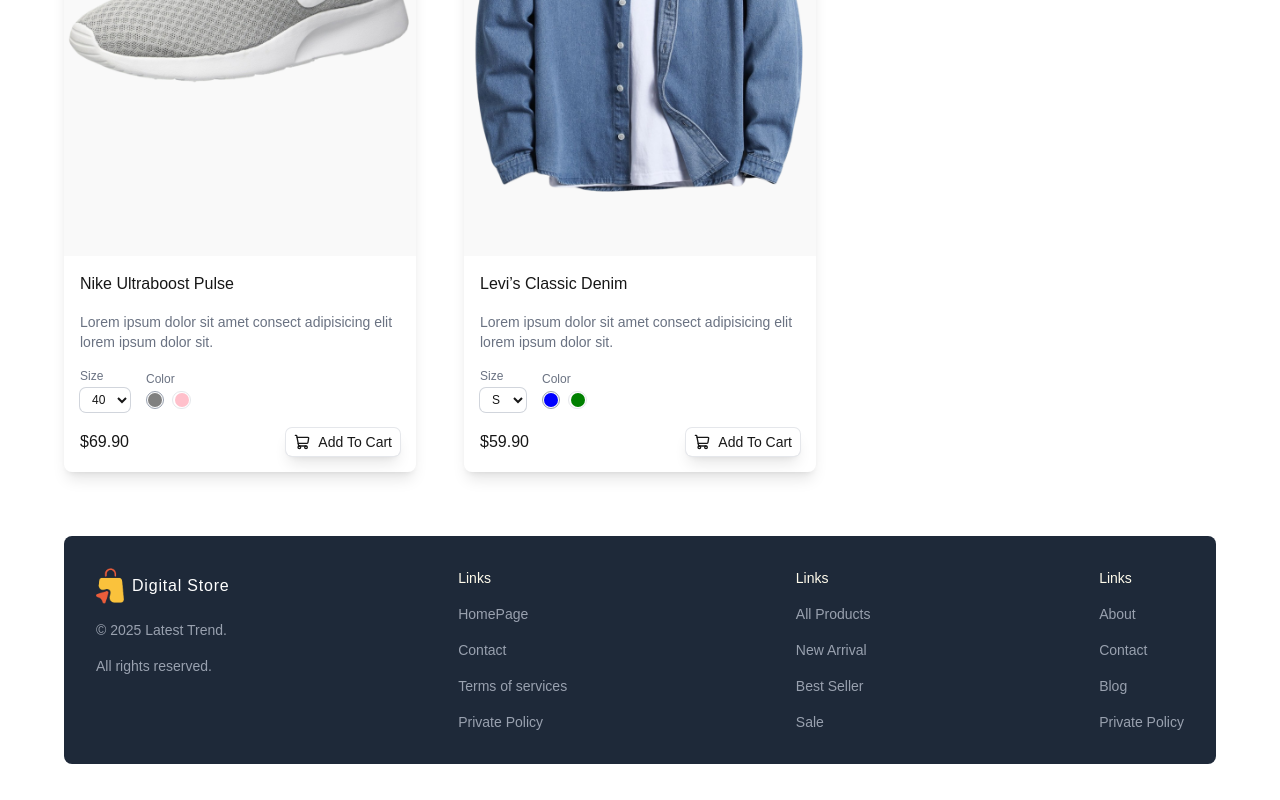
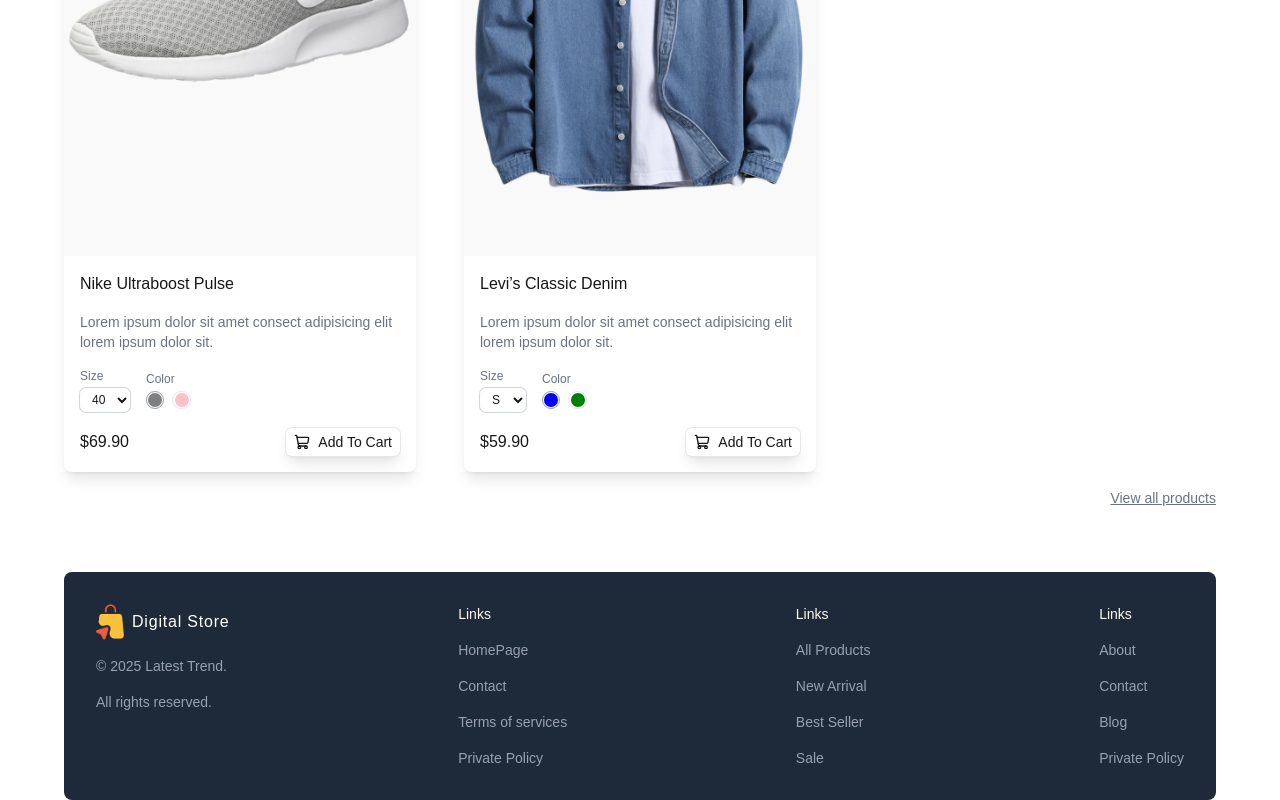
Before and after one commit to Rajal7777/Next-js-project1, a Next.js app in the folder client/: page / in a window 1280 px wide. Shown: the part 2413-3213 px from the top of the page. Before the commit the page ends 3177 px from the top, so only its background shows below. Built offline with nearby package versions, Linux system fonts and the light colour scheme.

Commit message:
get category from url using serachParams

```diff
--- a/client/src/app/page.tsx
+++ b/client/src/app/page.tsx
@@ -2,7 +2,9 @@ import ProductList from "@/components/ProductList";
 import Image from "next/image";
 
 
-export default function HomePage() {
+export default async function HomePage({searchParams}: {searchParams: Promise<{category: string }>}) {
+
+const category = (await searchParams).category
   return (
     <div>
       {/* aspect-3/1 ->  width-3 and height-1 of the width */}
@@ -10,7 +12,7 @@ export default function HomePage() {
         {/* using Image the parent container must have the position relative not static and must give the size while using the fill property */}
         <Image src='/featured.png' alt="Product banner photo" fill />
       </div>
-      <ProductList />
+      <ProductList  category={category}/>
 
     </div>
   );
--- a/client/src/components/ProductList.tsx
+++ b/client/src/components/ProductList.tsx
@@ -1,6 +1,7 @@
 import { ProductType } from "@/types";
 import Categories from "./Categories";
 import ProductCard from "./ProductCard";
+import Link from "next/link";
 
 
 // TEMPORARY
@@ -115,7 +116,7 @@ const products: ProductType[] = [
     },
 ];
 
-const ProductList = () => {
+const ProductList = ({category}: {category: string}) => {
     return (
         <div className="w-full">
             <Categories />
@@ -124,6 +125,13 @@ const ProductList = () => {
                     <ProductCard key={product.id} product={product} />
                 ))}
             </div>
+
+            <Link
+            href={category ? `products/?category=${category}`: '/products'}
+            className="flex justify-end mt-4 underline text-sm text-gray-500"
+            >
+            View all products
+            </Link>
         </div>
     );
 };
```
Also changed, not shown: 1 other file (tests, documents, lock files or other folders).
